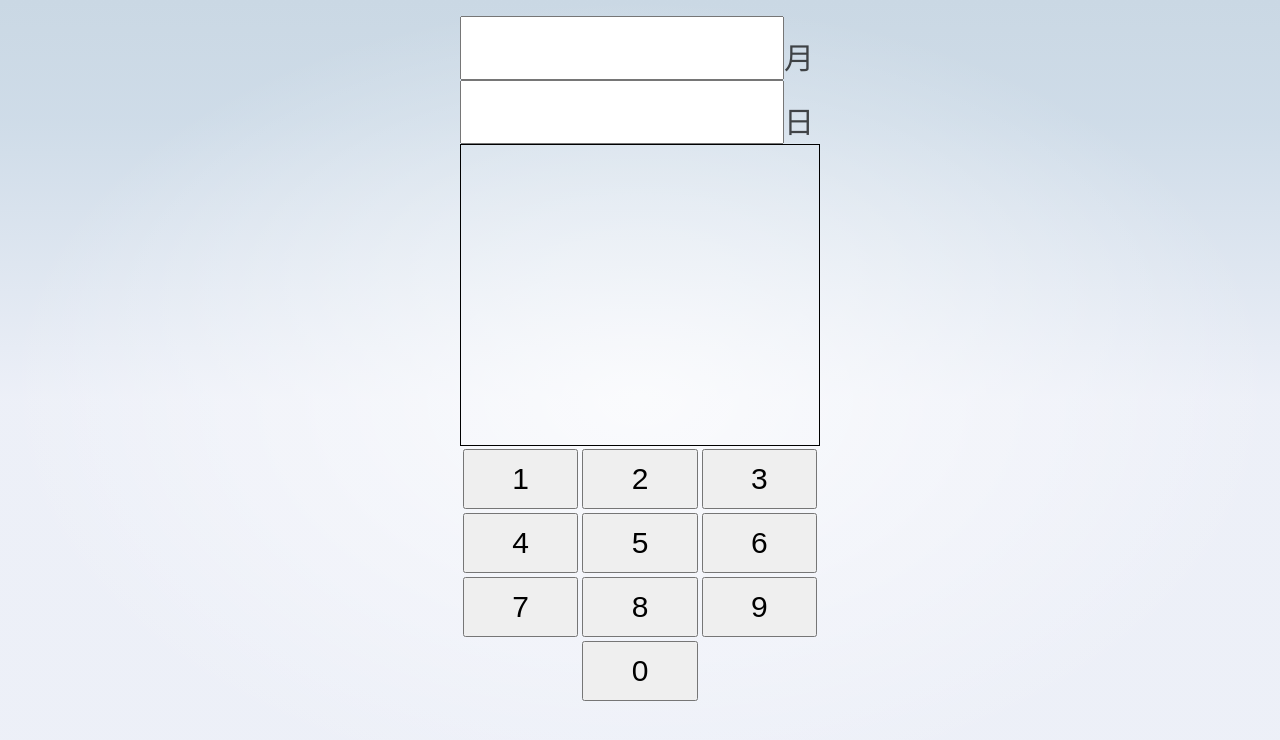
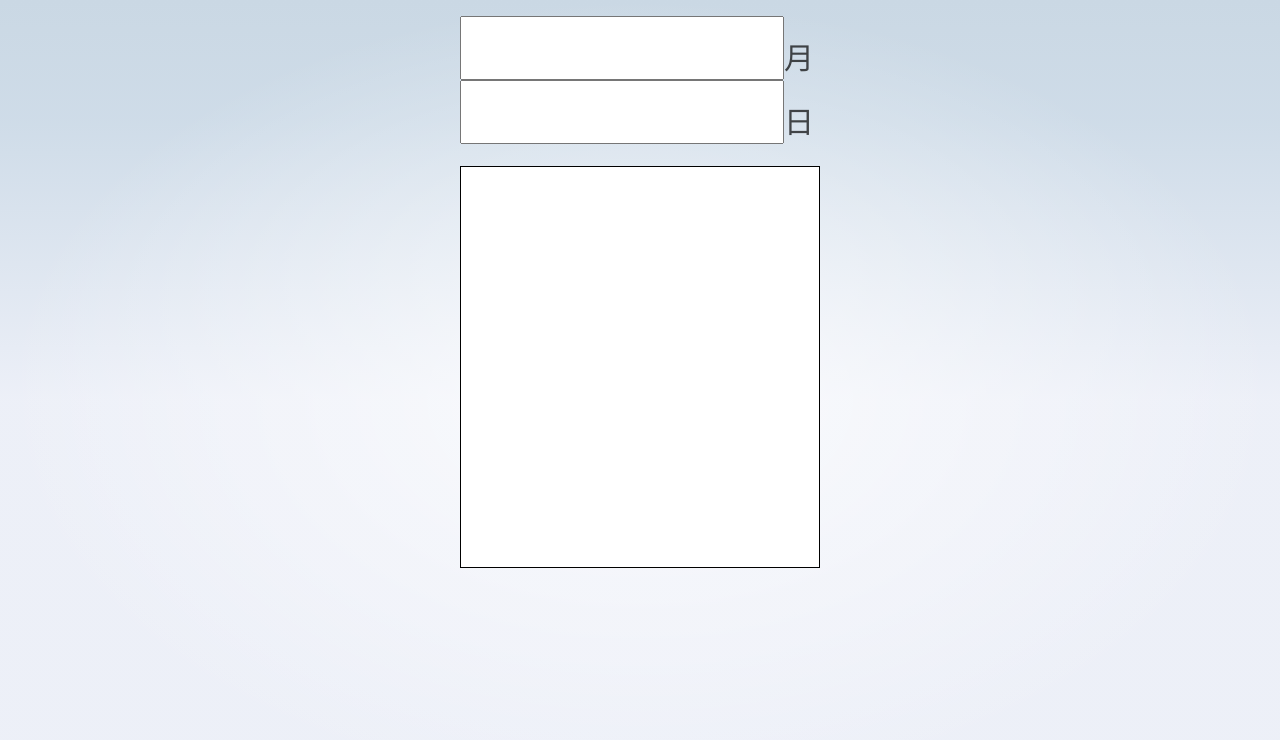
Before and after one commit to rfdnxbro/iot_calendar, a SvelteKit app: page /device in a window 1280 px wide. Shown: the top 740 px of the page. Built offline with nearby package versions, Linux system fonts and the light colour scheme.

Commit message:
:gear: 手書きモードに変更

```diff
--- a/src/routes/device/+page.svelte
+++ b/src/routes/device/+page.svelte
@@ -1,90 +1,18 @@
 <script>
   import Canvas from '$lib/Canvas.svelte';
-  import { onMount } from 'svelte';
-
-  const canvasHeight = 300;
-
-  let month;
-  let day;
-
-  function numberClick(e) {
-    const monthValue = month.value;
-    const dayValue = day.value;
-    const clickNumber = e.target.value;
-    if (!monthValue || monthValue == 1) {
-      setMonth(clickNumber, monthValue);
-    } else if (!dayValue || dayValue <= 3) {
-      setDay(clickNumber, dayValue);
-    }
-  }
-
-  function setMonth(clickNumber, monthValue) {
-    const newMonthValue = parseInt(monthValue * 10 + parseInt(clickNumber));
-    if (newMonthValue <= 12) {
-      month.value = newMonthValue;
-    }
-  }
-
-  function setDay(clickNumber, dayValue) {
-    const newDayValue = parseInt(dayValue * 10 + parseInt(clickNumber));
-    if (newDayValue <= 31) { // 月問わず31日入れられるのは一旦無視
-      day.value = newDayValue;
-    }
-  }
+  const canvasHeight1 = 150;
+  const canvasHeight2 = 400;
 </script>
 
 <div id="deviceArea">
-  <input type="number" min="1" max="12" bind:this={month}>月
-  <input type="number" min="1" max="31" bind:this={day}>日
-
-  <div id="canvas" style="height:{canvasHeight}px">
-    <Canvas canvasHeight={canvasHeight} canvasTop={0} />
+  <div id="canvas1" style="height:{canvasHeight1}px">
+    <Canvas canvasHeight={canvasHeight1} canvasTop={0} />
+    <input type="number" min="1" max="12">月
+    <input type="number" min="1" max="31">日
   </div>
-
-  <table>
-    <tr>
-      <td>
-        <button on:click={numberClick} value="1">1</button>
-      </td>
-      <td>
-        <button on:click={numberClick} value="2">2</button>
-      </td>
-      <td>
-        <button on:click={numberClick} value="3">3</button>
-      </td>
-    </tr>
-    <tr>
-      <td>
-        <button on:click={numberClick} value="4">4</button>
-      </td>
-      <td>
-        <button on:click={numberClick} value="5">5</button>
-      </td>
-      <td>
-        <button on:click={numberClick} value="6">6</button>
-      </td>
-    </tr>
-    <tr>
-      <td>
-        <button on:click={numberClick} value="7">7</button>
-      </td>
-      <td>
-        <button on:click={numberClick} value="8">8</button>
-      </td>
-      <td>
-        <button on:click={numberClick} value="9">9</button>
-      </td>
-    </tr>
-    <tr>
-      <td>
-      </td>
-      <td>
-        <button on:click={numberClick} value="0">0</button>
-      </td>
-      <td>
-      </td>
-    </tr>
-  </table>
+  <div id="canvas2" style="height:{canvasHeight2}px">
+    <Canvas canvasHeight={canvasHeight2} canvasTop={0} />
+  </div>
 </div>
 
 <style>
@@ -103,9 +31,13 @@ button {
   width: 100%;
   height: 60px;
 }
-#canvas {
+#canvas1 {
+  position: relative;
+}
+#canvas2 {
   border: 1px solid #000;
   position: relative;
+  background: #fff;
 }
 #relativeArea {
   position: relative;
```
